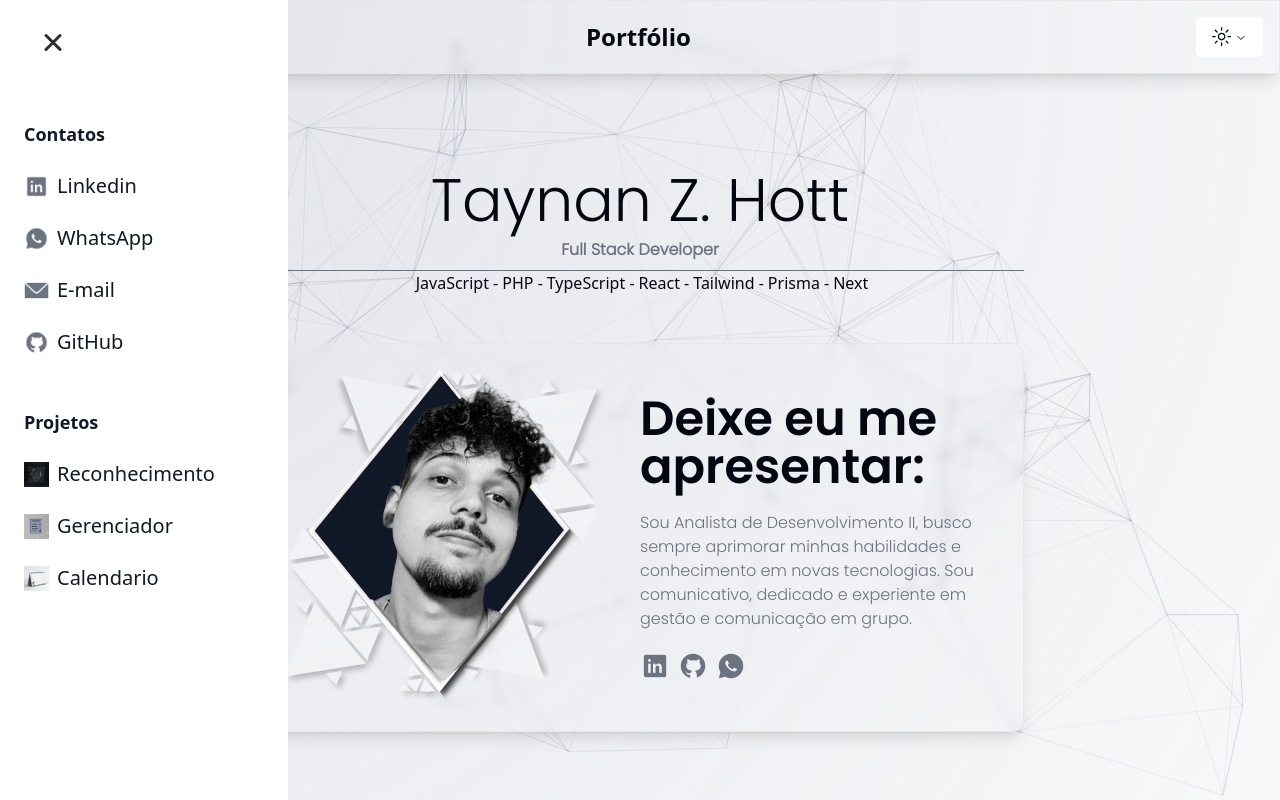
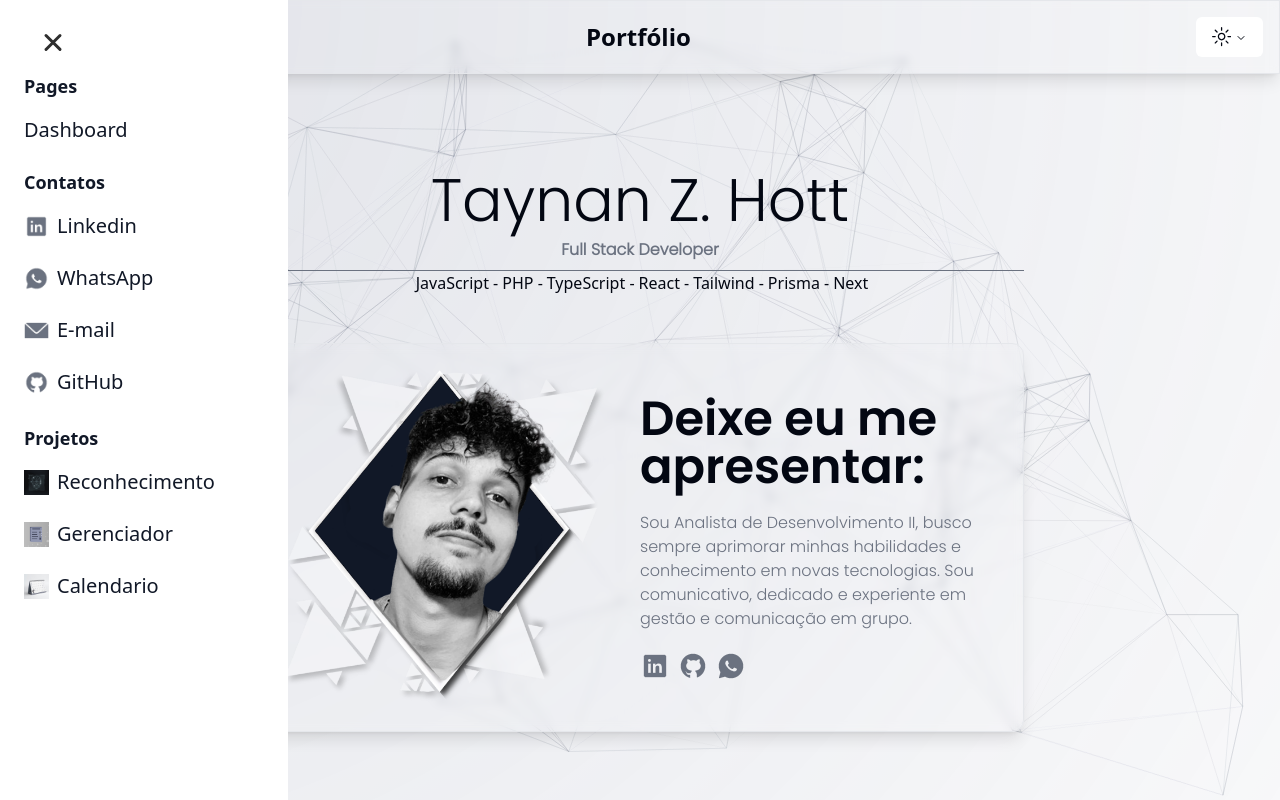
Before and after one commit to taynanhott/portfolio, a Next.js app: page /home in a window 1280 px wide. Both pictures are taken after a click on the button 54 px from the left and 42 px from the top of the page. Shown: the top 800 px of the page. Built offline with nearby package versions, Linux system fonts and the light colour scheme.

Commit message:
add dashboard option in menutoggle

```diff
--- a/src/components/Resources/MenuToggle/button.tsx
+++ b/src/components/Resources/MenuToggle/button.tsx
@@ -3,7 +3,7 @@
 import { useDimensions } from "@/components/use-dimensions";
 import { motion, sync, useCycle } from "framer-motion";
 import { useRef, useState } from "react";
-import { MenuToggle, Navigation } from "./menutoggle";
+import { ListToggle, Navigation } from "./menutoggle";
 
 const sidebar = {
   open: (height = 1000) => ({
@@ -39,7 +39,7 @@ function Menu({ toggle }) {
   );
 }
 
-export default function Example() {
+export default function MenuToggle() {
   const [isOpen, toggleOpen] = useCycle(false, true);
   const containerRef = useRef(null);
   const { height } = useDimensions(containerRef);
@@ -53,7 +53,7 @@ export default function Example() {
       className={isOpen ? "fixed top-0 left-0 h-screen bottom-0 w-80 z-30" : "absolute top-0 left-0 h-0 bottom-0 w-80 z-30"}
     >
       <Menu toggle={isOpen} />
-      <MenuToggle toggle={() => toggleOpen()} />
+      <ListToggle toggle={() => toggleOpen()} />
     </motion.nav>
   );
 };
--- a/src/components/Resources/MenuToggle/menutoggle.tsx
+++ b/src/components/Resources/MenuToggle/menutoggle.tsx
@@ -1,6 +1,7 @@
 import * as React from "react";
 import { motion } from "framer-motion";
 import Image from 'next/image';
+import Link from "next/link";
 
 const Path = props => (
     <motion.path
@@ -12,7 +13,7 @@ const Path = props => (
     />
 );
 
-export const MenuToggle = ({ toggle }) => (
+export const ListToggle = ({ toggle }) => (
     <button onClick={toggle} className="absolute outline-none border-none cursor-pointer top-[17px] left-[29px] w-[50px] h-[50px] rounded-[50%] bg-white pl-[0.90rem] pt-[0.325rem]">
         <svg width="23" height="23" viewBox="0 0 23 23">
             <Path
@@ -64,6 +65,14 @@ interface Props {
         icon?: string
     }
 }
+
+const pages = [
+    {
+        index: 0,
+        name: 'Dashboard',
+        href: 'https://taynan.dev/home'
+    },
+];
 
 const components = [
     {
@@ -150,20 +159,30 @@ const variantes = {
 
 export const Navigation = () => (
     <>
-        <motion.ul className="top-24 w-56 p-6 mb-5 absolute" variants={variantes}>
+        <motion.ul className="top-12 w-56 p-6 mb-2 absolute" variants={variantes}>
             <motion.li
                 variants={variants}
-                className="flex items-center text-lg font-bold mb-6 text-gray-900"
+                className="flex items-center text-lg font-bold mb-4 text-gray-900"
+            >Pages</motion.li>
+            {pages.map(page => (
+                <MenuItem components={page} key={page.index} />
+            ))}
+        </motion.ul>
+
+        <motion.ul className="top-36 w-56 p-6 mb-2 absolute" variants={variantes}>
+            <motion.li
+                variants={variants}
+                className="flex items-center text-lg font-bold mb-4 text-gray-900"
             >Contatos</motion.li>
             {components.map(component => (
                 <MenuItem components={component} key={component.index} />
             ))}
         </motion.ul>
 
-        <motion.ul className="top-96 w-56 p-6 mb-5 absolute" variants={variantes}>
+        <motion.ul className="top-[25rem] w-56 p-6 mb-2 absolute" variants={variantes}>
             <motion.li
                 variants={variants}
-                className="flex items-center text-lg font-bold mb-6 text-gray-900"
+                className="flex items-center text-lg font-bold mb-4 text-gray-900"
             >Projetos</motion.li>
             {project.map(project => (
                 <MenuItem components={project} key={project.index} />
```
